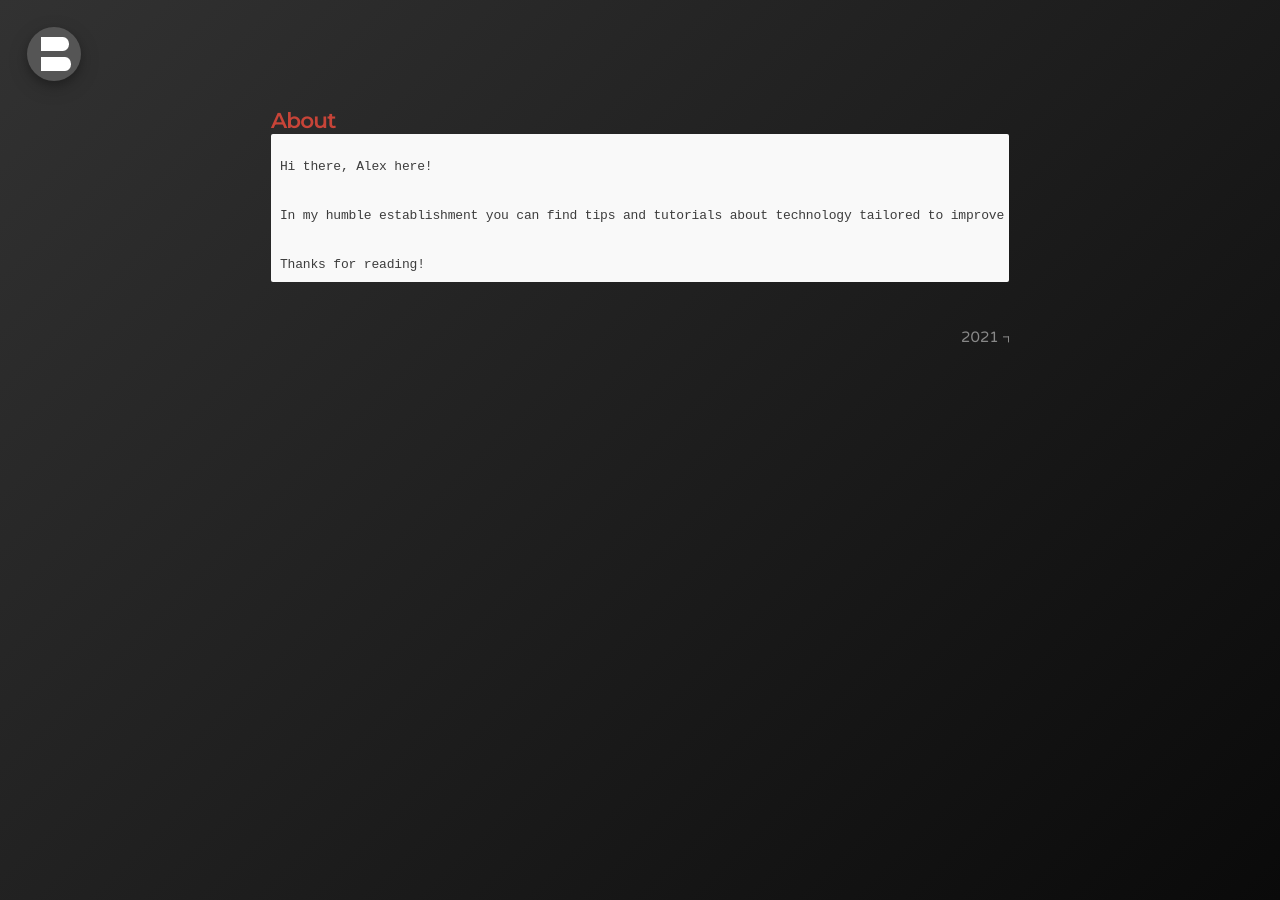
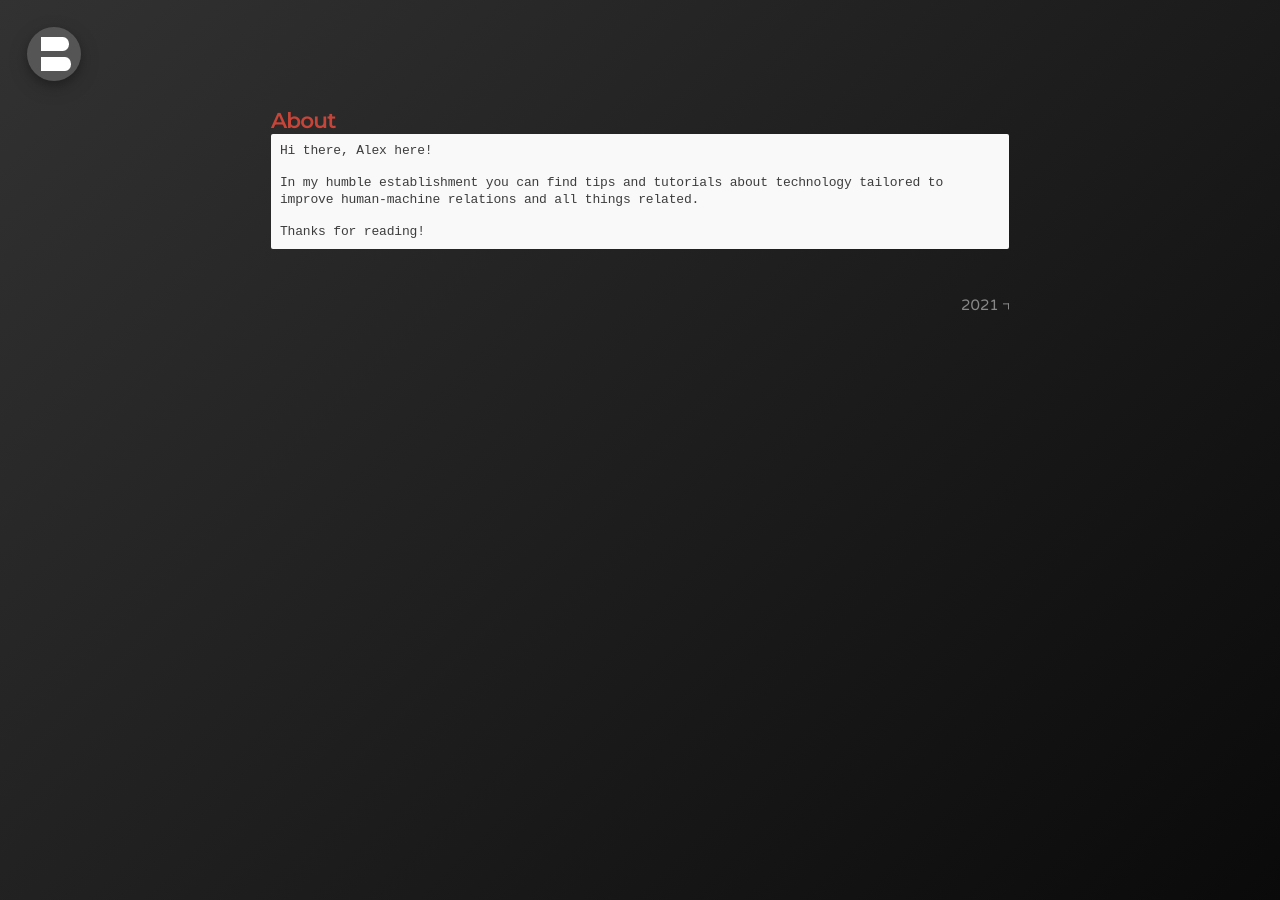
Before and after one commit to bonina/bonina.github.io, a Jekyll site: the page built from about.md, in a window 1280 px wide. Built offline with Jekyll 4.4.1, drawn with Linux system fonts in a browser that asks for light colours.

Commit message:
Update _message.scss

```diff
--- a/_sass/_message.scss
+++ b/_sass/_message.scss
@@ -21,7 +21,7 @@
   //overscroll-behavior-block: contain;
   box-sizing: border-box;
   overflow-x: auto; /* Use horizontal scroller if needed */
-  white-space: pre; /* css-3 */
+  //white-space: pre; /* css-3 */
   //word-wrap: break-word; /* Internet Explorer 5.5+ */
   //white-space : normal;
   margin: 0px auto;
@@ -29,4 +29,9 @@
   display: flex;
   flex-wrap: wrap;
   flex: auto;
+
+  p {
+    display: inline;
+    white-space: pre;
+  }
 }
```
